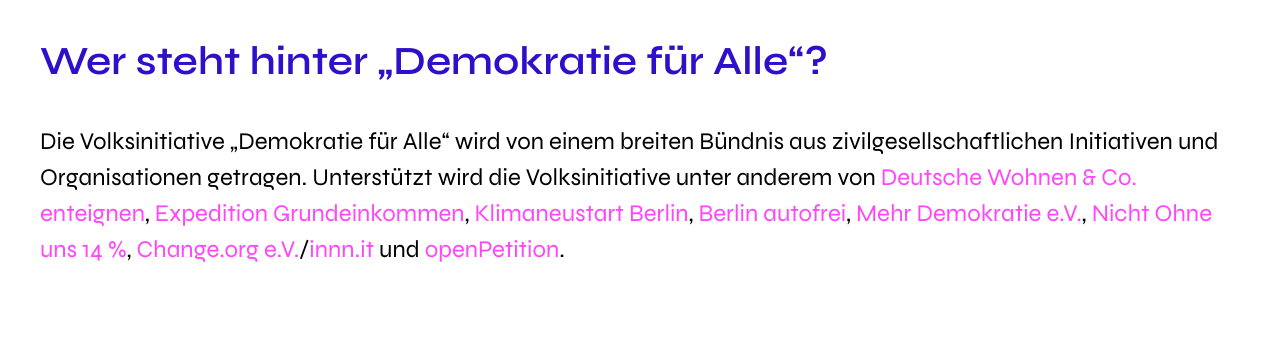
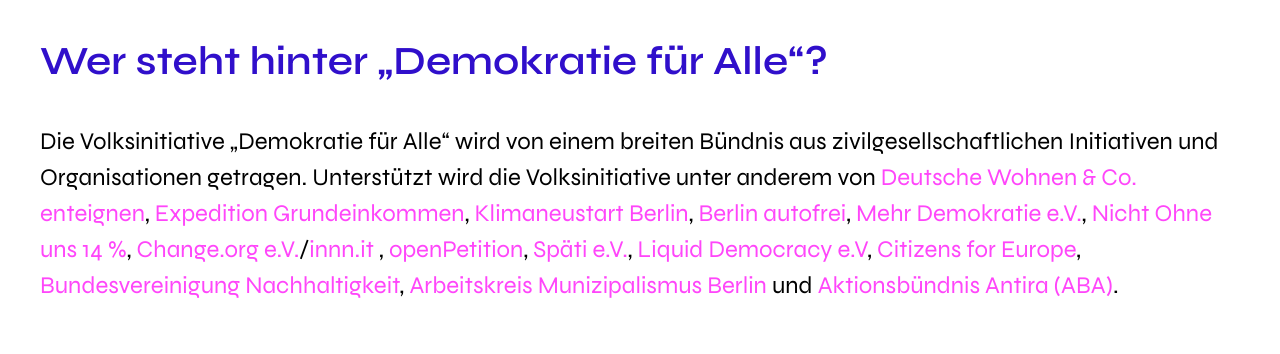
Before and after one commit to grundeinkommensbuero/demokratie-fuer-alle, a Next.js app: page / in a window 1280 px wide. Shown: the part 4040-4394 px from the top of the page. Built offline with nearby package versions, Linux system fonts and the light colour scheme.

Commit message:
Added more partner organisations

```diff
--- a/pages/index.tsx
+++ b/pages/index.tsx
@@ -385,13 +385,61 @@
                 <a target="_blank" rel="noreferrer" href="https://innn.it/">
                   innn.it
                 </a>{' '}
-                und{' '}
+                ,{' '}
                 <a
                   target="_blank"
                   rel="noreferrer"
                   href="https://www.openpetition.de/"
                 >
                   openPetition
+                </a>
+                ,{' '}
+                <a
+                  target="_blank"
+                  rel="noreferrer"
+                  href="https://www.spaeti-ev.de/"
+                >
+                  Späti e.V.
+                </a>
+                ,{' '}
+                <a
+                  target="_blank"
+                  rel="noreferrer"
+                  href="https://liqd.net/de/"
+                >
+                  Liquid Democracy e.V
+                </a>
+                ,{' '}
+                <a
+                  target="_blank"
+                  rel="noreferrer"
+                  href="https://www.citizensforeurope.eu/organisation/citizens-for-europe"
+                >
+                  Citizens for Europe
+                </a>
+                ,{' '}
+                <a
+                  target="_blank"
+                  rel="noreferrer"
+                  href="https://nachhaltigkeit.bvng.org/"
+                >
+                  Bundesvereinigung Nachhaltigkeit
+                </a>
+                ,{' '}
+                <a
+                  target="_blank"
+                  rel="noreferrer"
+                  href="https://munizipalismus-berlin.de/"
+                >
+                  Arbeitskreis Munizipalismus Berlin
+                </a>
+                {' '}und{' '}
+                <a
+                  target="_blank"
+                  rel="noreferrer"
+                  href="https://twitter.com/aba_berlin?lang=de"
+                >
+                  Aktionsbündnis Antira (ABA)
                 </a>
                 .
               </p>
```
